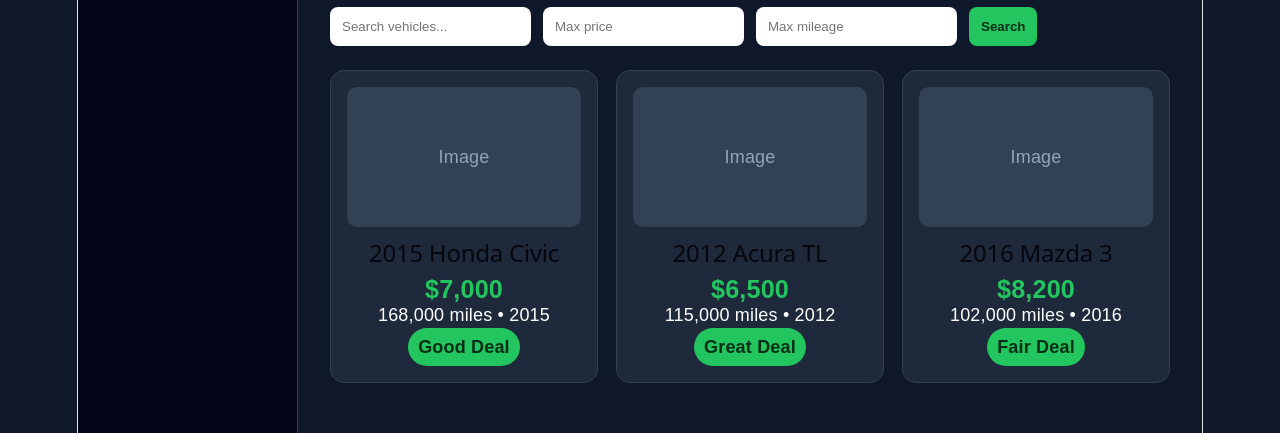
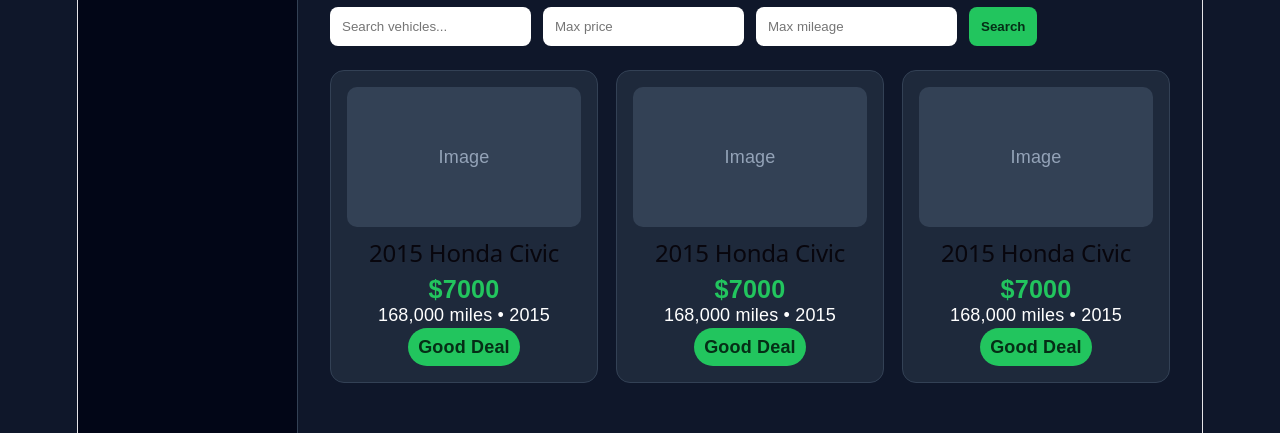
Before and after one commit to MaryanZ/deal-hunter, a React (Vite) app in the folder frontend/: page / in a window 1280 px wide. Shown: the part 229-662 px from the top of the page. Built offline with nearby package versions, Linux system fonts and the light colour scheme.

Commit message:
created vehiclecard and now displaying

```diff
--- a/frontend/src/App.jsx
+++ b/frontend/src/App.jsx
@@ -1,5 +1,5 @@
 import "./App.css";
-
+import VehicleCard from "./components/VehicleCard";
 function App() {
   return (
     <div className="app">
@@ -30,29 +30,10 @@
           </section>
 
           <section className="listings-grid">
-            <div className="vehicle-card">
-              <div className="vehicle-image">Image</div>
-              <h2>2015 Honda Civic</h2>
-              <p className="price">$7,000</p>
-              <p>168,000 miles • 2015</p>
-              <span className="deal-score">Good Deal</span>
-            </div>
+            <VehicleCard />
+            <VehicleCard />
+            <VehicleCard />
 
-            <div className="vehicle-card">
-              <div className="vehicle-image">Image</div>
-              <h2>2012 Acura TL</h2>
-              <p className="price">$6,500</p>
-              <p>115,000 miles • 2012</p>
-              <span className="deal-score">Great Deal</span>
-            </div>
-
-            <div className="vehicle-card">
-              <div className="vehicle-image">Image</div>
-              <h2>2016 Mazda 3</h2>
-              <p className="price">$8,200</p>
-              <p>102,000 miles • 2016</p>
-              <span className="deal-score">Fair Deal</span>
-            </div>
           </section>
         </main>
       </div>
--- /dev/null
+++ b/frontend/src/components/VehicleCard.jsx
@@ -0,0 +1,12 @@
+function VehicleCard(){
+    return (
+        <div className= "vehicle-card">
+            <div className="vehicle-image">Image</div>
+            <h2>2015 Honda Civic</h2>
+            <p className="price">$7000</p>
+            <p>168,000 miles • 2015</p>
+            <span className="deal-score">Good Deal</span>
+        </div>
+    );
+}
+export default VehicleCard;
```
